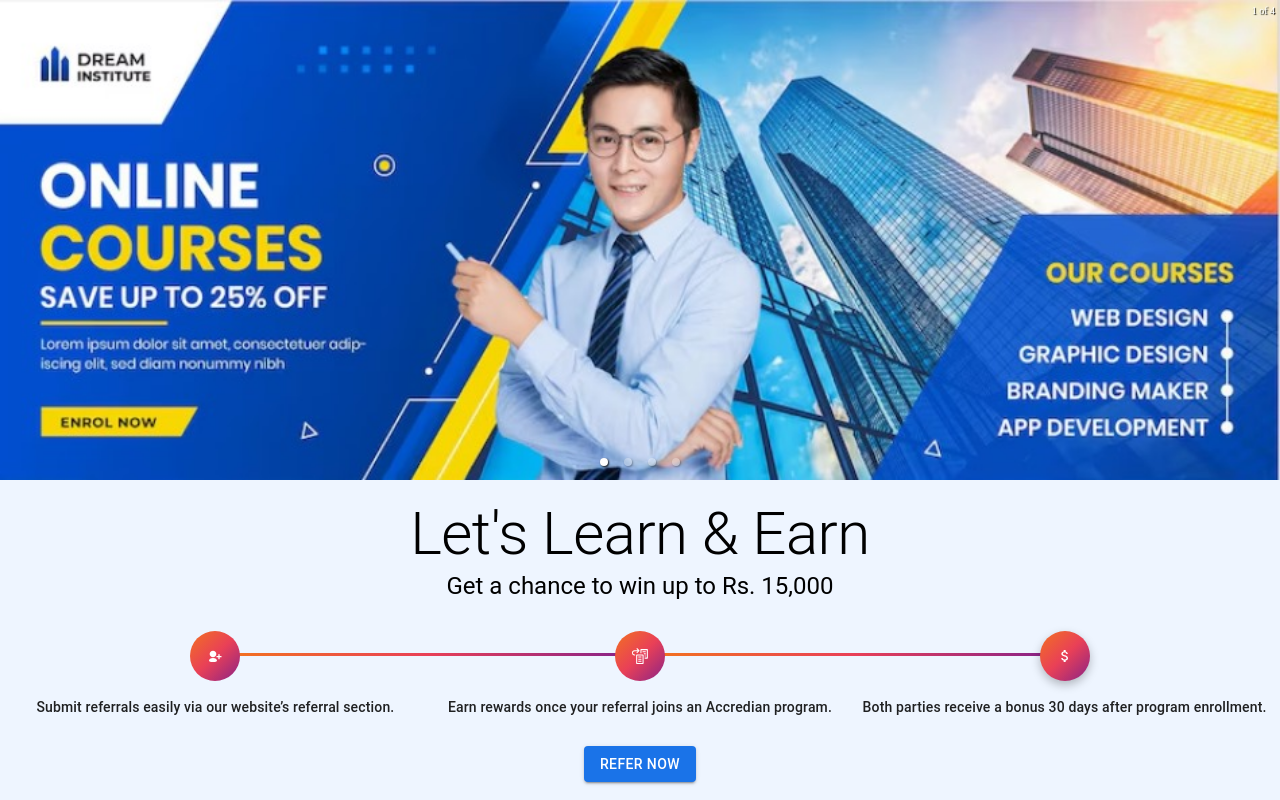
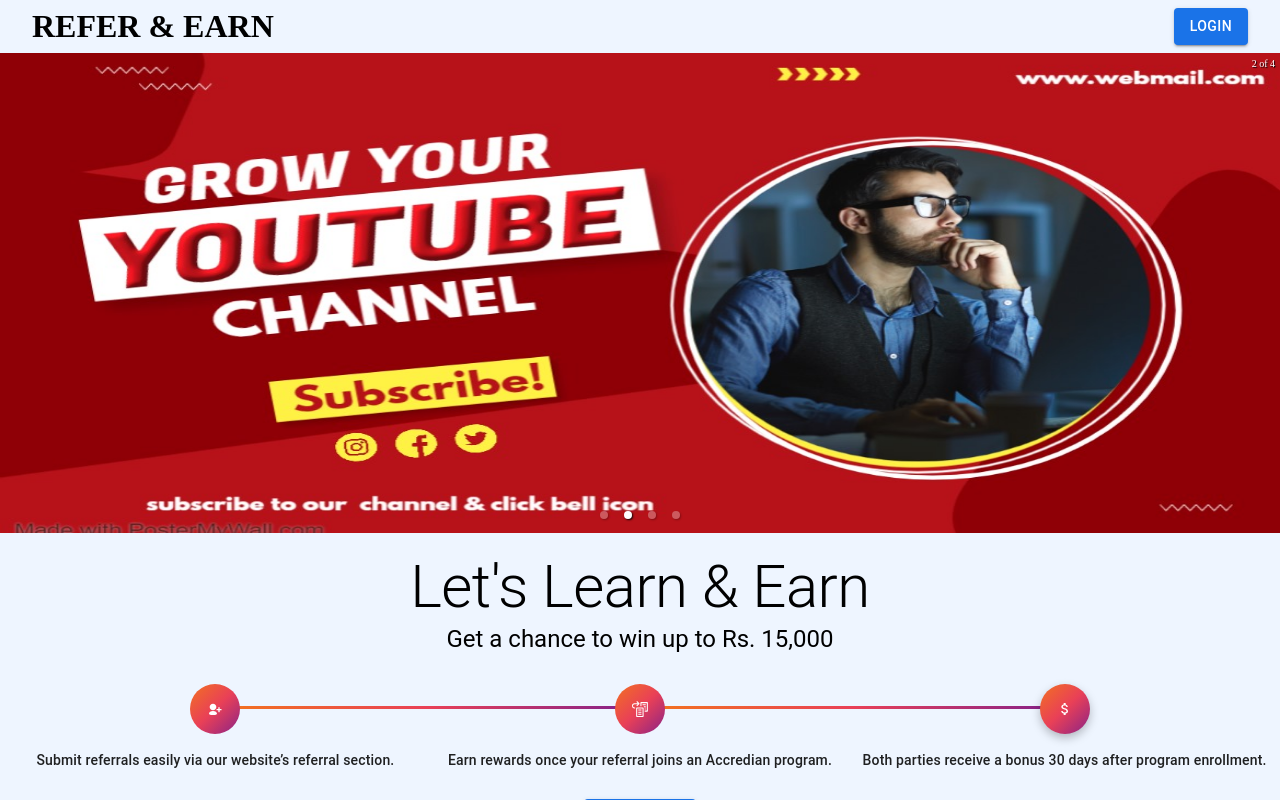
Before and after one commit to chiragtilwani/Accredian-frontend-task, a React (Vite) app: page / in a window 1280 px wide. Built offline with nearby package versions, Linux system fonts and the light colour scheme; the HTML template or start-up script is replaced by a standard one.

Commit message:
add login and logout buttons on header

```diff
--- a/src/App.jsx
+++ b/src/App.jsx
@@ -1,5 +1,7 @@
 import { useEffect, useState } from "react";
 import axios from "axios";
+import { ToastContainer, toast } from "react-toastify";
+import "react-toastify/dist/ReactToastify.css";
 
 import "./App.css";
 import HeroSection from "./components/hero/Hero";
@@ -7,14 +9,13 @@
 import Carousels from "./components/carousel/Carousels";
 import Footer from "./components/footer/Footer";
 import LoginForm from "./components/loginForm/LoginForm";
-import { ToastContainer, toast } from "react-toastify";
-import "react-toastify/dist/ReactToastify.css";
+import Header from "./components/header/Header";
 
 const baseUrl = import.meta.env.VITE_BASE_URL;
 
 const App = () => {
   const [modalOpen, setModalOpen] = useState(false);
-  const [token, setToken] = useState();
+  const [token, setToken] = useState(null);
   const [loginFormOpen, setLoginFormOpen] = useState(false);
 
   useEffect(() => {
@@ -28,7 +29,7 @@
 
   const handleReferNow = () => {
     if (!token) {
-      toast.warn('You must be logged in to perform this action.')
+      toast.warn("You must be logged in to perform this action.");
       handleCloseModal();
       setLoginFormOpen(true);
     } else {
@@ -70,7 +71,17 @@
     <>
       <div className="container">
         <ToastContainer position="top-center" />
-        <LoginForm loginFormOpen={loginFormOpen} setLoginFormOpen={setLoginFormOpen} setToken={setToken} />
+        <LoginForm
+          loginFormOpen={loginFormOpen}
+          setLoginFormOpen={setLoginFormOpen}
+          setToken={setToken}
+        />
+        <Header
+          isAuthenticated={!!token}
+          setToken={setToken}
+          loginFormOpen={loginFormOpen}
+          setLoginFormOpen={setLoginFormOpen}
+        />
         <Carousels />
         <HeroSection onReferNow={handleReferNow} />
         <ReferralFormModal
--- /dev/null
+++ b/src/components/header/Header.css
@@ -0,0 +1,23 @@
+.header-container {
+    background: #EEF5FF;
+    display: flex;
+    align-items: center;
+    justify-content: space-between;
+    padding:.5rem 2rem;
+    flex-direction: row;
+}
+
+.header-buttons{
+    display: flex;
+    justify-content: space-evenly;
+}
+
+.LogoutBtn {
+    background-color: red !important;
+    color:white !important
+}
+
+.LoginBtn {
+    background-color: #1A73E8 !important;
+    color:white !important
+}
--- /dev/null
+++ b/src/components/header/Header.jsx
@@ -0,0 +1,47 @@
+import { Button } from "@material-ui/core";
+import { ToastContainer, toast } from "react-toastify";
+import "react-toastify/dist/ReactToastify.css";
+
+import "./Header.css";
+
+const Header = (props) => {
+  function handleLogout() {
+    localStorage.removeItem("token");
+    props.setToken(null);
+    toast.success("Logged out successfully!");
+  }
+
+  function handleLoginClick() {
+    props.setLoginFormOpen(true);
+  }
+  return (
+    <header className="header">
+      <div className="header-container">
+        <h1>REFER & EARN</h1>
+        <div className="header-buttons">
+          {props.isAuthenticated ? (
+            <Button
+              variant="contained"
+              className="LogoutBtn"
+              onClick={handleLogout}
+            >
+              Logout
+            </Button>
+          ) : (
+            <>
+              <Button
+                variant="contained"
+                className="LoginBtn"
+                onClick={handleLoginClick}
+              >
+                Login
+              </Button>
+            </>
+          )}
+        </div>
+      </div>
+    </header>
+  );
+};
+
+export default Header;
--- a/src/components/loginForm/LoginForm.jsx
+++ b/src/components/loginForm/LoginForm.jsx
@@ -1,4 +1,4 @@
-import { Formik, Form, Field } from "formik";
+import { Formik, Form, Field, useFormikContext } from "formik";
 import * as Yup from "yup";
 import { TextField, Button, Typography, Box } from "@mui/material";
 import { useState } from "react";
@@ -25,10 +25,12 @@
 const LoginForm = (props) => {
   const [login, setLogin] = useState(true);
 
+//   const { resetForm } = useFormikContext();
+
   const loginInitialValues = { email: "", password: "" };
   const signupInitialValues = { name: "", email: "", password: "" };
 
-  const handleSubmit = async (values) => {
+  const handleSubmit = async (values,{resetForm}) => {
     const loginPromise = axios.post(
       `${baseUrl}/${login ? "login" : "register"}`,
       values
@@ -46,6 +48,7 @@
       login && localStorage.setItem("token", res.data.token);
       login ? props.setLoginFormOpen(false) : setLogin(true);
       login && props.setToken(res.data.token);
+      resetForm();
     } catch (error) {
       console.error("Error during referral submission:", error);
     }
@@ -53,11 +56,13 @@
 
   function handleLinkClick() {
     setLogin((prev) => !prev);
+    // resetForm()
   }
 
   function handleFormContainerClick(e) {
     e.stopPropagation();
     props.setLoginFormOpen(false);
+    // resetForm()
   }
 
   function handleFormClick(e) {
```
